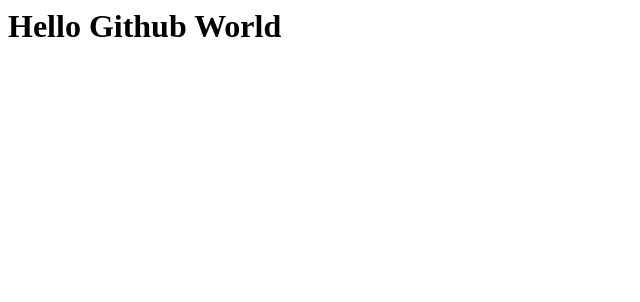
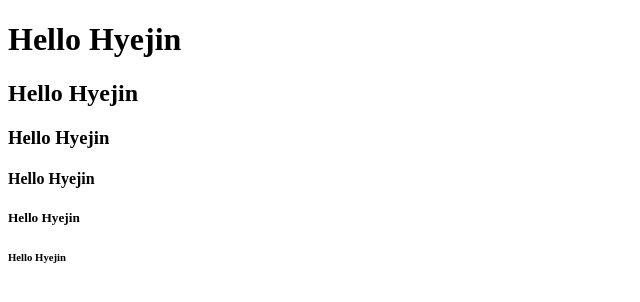
Before and after one commit to hyejin0116/first, a plain HTML site: page index.html in a window 1280 px wide. Shown: the whole page, without its empty margins (0-640 px from the left). Drawn offline with Linux system fonts and the light colour scheme.

Commit message:
(수정) index.html 내용 수정

```diff
--- a/index.html
+++ b/index.html
@@ -1 +1,16 @@
-<h1>Hello Github World</h1>
+<!DOCTYPE html>
+<html lang="en">
+<head>
+    <meta charset="UTF-8">
+    <meta name="viewport" content="width=device-width, initial-scale=1.0">
+    <title>Document</title>
+</head>
+<body>
+    <h1>Hello Hyejin</h1>
+    <h2>Hello Hyejin</h2>
+    <h3>Hello Hyejin</h3>
+    <h4>Hello Hyejin</h4>
+    <h5>Hello Hyejin</h5>
+    <h6>Hello Hyejin</h6>
+</body>
+</html>
```
